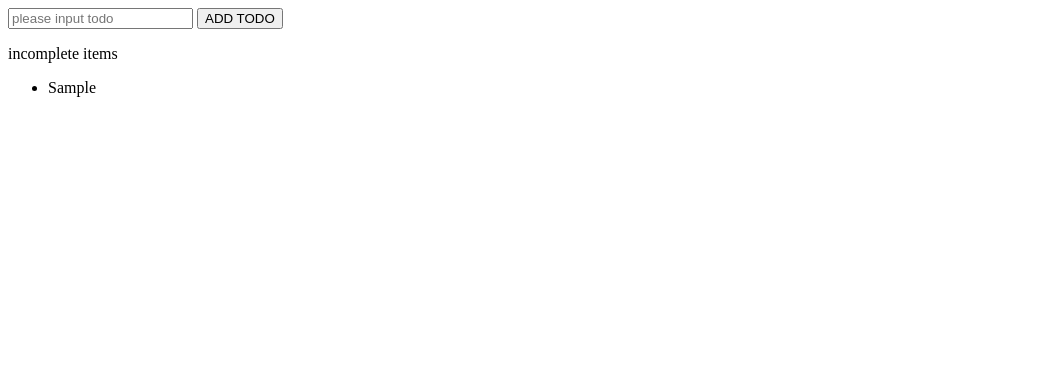
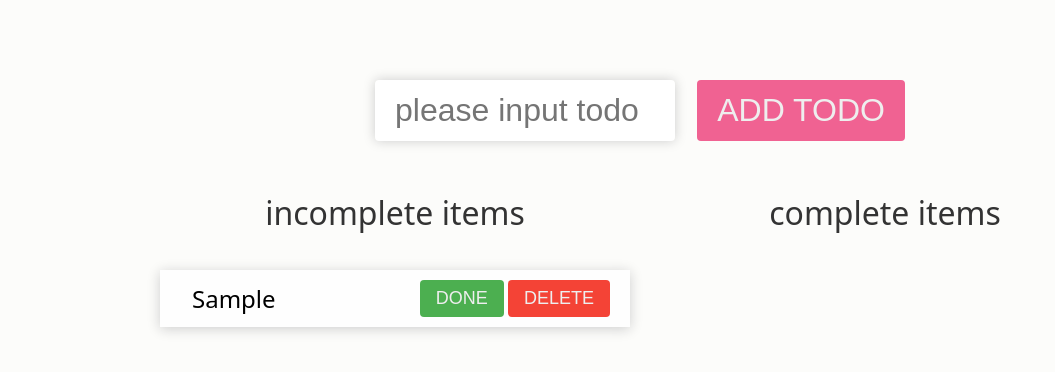
Before and after one commit to nakae-t/FE2024L2401_vue_Todo, a plain HTML site: page Todo/index.html in a window 1280 px wide. Both pictures are taken after typing "Sample" into the empty fields and a click on the button "ADD TODO". Shown: the whole page, without its empty margins (0-1055 px from the left). Drawn offline with nearby package versions, Linux system fonts and the light colour scheme.

Commit message:
TODOリスト

```diff
--- /dev/null
+++ b/Todo/css/style.css
@@ -0,0 +1,95 @@
+* {
+    margin: 0;
+    padding: 0;
+    box-sizing: border-box;
+    }
+    li {
+    list-style: none;
+
+    }
+    body {
+    height: 100vh;
+    background: #fcfcfa;
+    font-family: system-ui;
+    }
+    .wrap {
+    width: 960px;
+    height: auto;
+    padding: 0 0 50px;
+    margin: 0 auto;
+}
+.todo-form {
+    text-align: center;
+    padding: 80px 0 50px;
+}
+.todo-form>.add-button {
+    margin-left: 18px;
+}
+.input-text {
+    width: 300px;
+    font-size: 32px;
+    padding: 12px 20px;
+    border-radius: 4px;
+    -webkit-appearance: none;
+    border: none;
+    box-shadow: 0px 0px 12px #ccc;
+}
+.add-button {
+    font-size: 32px;
+    padding: 12px 20px;
+    border: none;
+    -webkit-appearance: none;
+    background: #F06292;
+    color: #eee;
+    border-radius: 4px;
+}
+.list-area {
+    display: flex;
+    justify-content: space-between;
+
+}
+.list-area .area-complete,
+.list-area .area-incomplete {
+    width: 470px;
+}
+.list {
+    align-items: center;
+    background: #fefefe;
+    box-shadow: 0px 2px 12px #cecece;
+    display: flex;
+    justify-content: space-between;
+    list-style: none;
+    padding: 10px 20px 10px 32px;
+    width: 100%
+}
+.list:not(:first-child) {
+    margin-top: 16px;
+}
+.list-label {
+    font-size: 24px;
+}
+.list-button {
+    -webkit-appearance: none;
+    font-size: 18px;
+    padding: 8px 16px;
+    border-radius: 4px;
+    border: none;
+    color: #222;
+    background: #eee;
+}
+.list-button.button-done {
+    background: #4CAF50;
+    color: #eee;
+}
+.list-button.button-delete {
+    background: #f44336;
+    color: #eee;
+}
+.todo-title {
+    color: #333;
+    font-size: 32px;
+    text-align: center;
+}
+.todo-area {
+    margin-top: 36px;
+}
--- a/Todo/index.html
+++ b/Todo/index.html
@@ -3,6 +3,7 @@
   <head>
     <meta charset="utf-8" />
     <meta name="viewport" content="width=device-width,initial-scale=1.0" />
+    <link rel="stylesheet" href="./css/style.css">
     <title></title>
   </head>
   <body>
@@ -25,17 +26,54 @@
           >ADD TODO</button>
         </section>
         <!-- section要素追加 list-area -->
+         <!-- 未完了 -->
         <section class="list-area">
           <div class="area-incomplete">
             <p class="todo-title">incomplete items</p>
             <ul class="todo-area">
             <!-- todosをリストレンダリング -->
             <li
-            v-for="(item,i) in todos"
+            v-for="(item,i) in incompleteTodo"
             :key="i"
             class="list"
             >
             <span class="list-label">{{item.text}}</span>
+            <span class="button-area">
+              <button
+              class="list-button button-done"
+              @click = "toggleIsDone(item.id)"
+              >DONE</button>
+              <button
+              class="list-button button-delete"
+              @click = "deleteTodo(item.id)"
+              >DELETE</button>
+            </span>
+            </li>
+            </ul>
+          </div>
+
+        <!-- 完了 -->
+
+          <div class="area-complete">
+            <p class="todo-title">complete items</p>
+            <ul class="todo-area">
+            <!-- todosをリストレンダリング -->
+            <li
+            v-for="(item,i) in doneTodo"
+            :key="i"
+            class="list"
+            >
+            <span class="list-label">{{item.text}}</span>
+            <span class="button-area">
+              <button
+              class="list-button"
+              @click = "toggleIsDone(item.id)"
+              >RETURN</button>
+              <button
+              class="list-button button-delete"
+              @click = "deleteTodo(item.id)"
+              >DELETE</button>
+            </span>
             </li>
             </ul>
           </div>
--- a/Todo/script/script.js
+++ b/Todo/script/script.js
@@ -27,6 +27,27 @@ new Vue({
     //resetTextメソッドを追加
     resetText(){
       this.text = '';
+    },
+    deleteTodo(id){
+      const index = this.getIndexBy(id);
+      this.todos.splice(index,1);
+    },
+    toggleIsDone(id){
+      const index = this.getIndexBy(id);
+      this.todos[index].isDone =! this.todos[index].isDone;
+    },
+    getIndexBy(id){
+      const filteredTodo = this.todos.filter(todo => todo.id === id)[0];
+      const index = this.todos.indexOf(filteredTodo);
+      return index;
+    }
+  },
+  computed:{
+    doneTodo(){
+      return this.todos.filter(todo => todo.isDone === true);
+    },
+    incompleteTodo(){
+      return this.todos.filter(todo => todo.isDone === false);
     }
   }
 });
```
